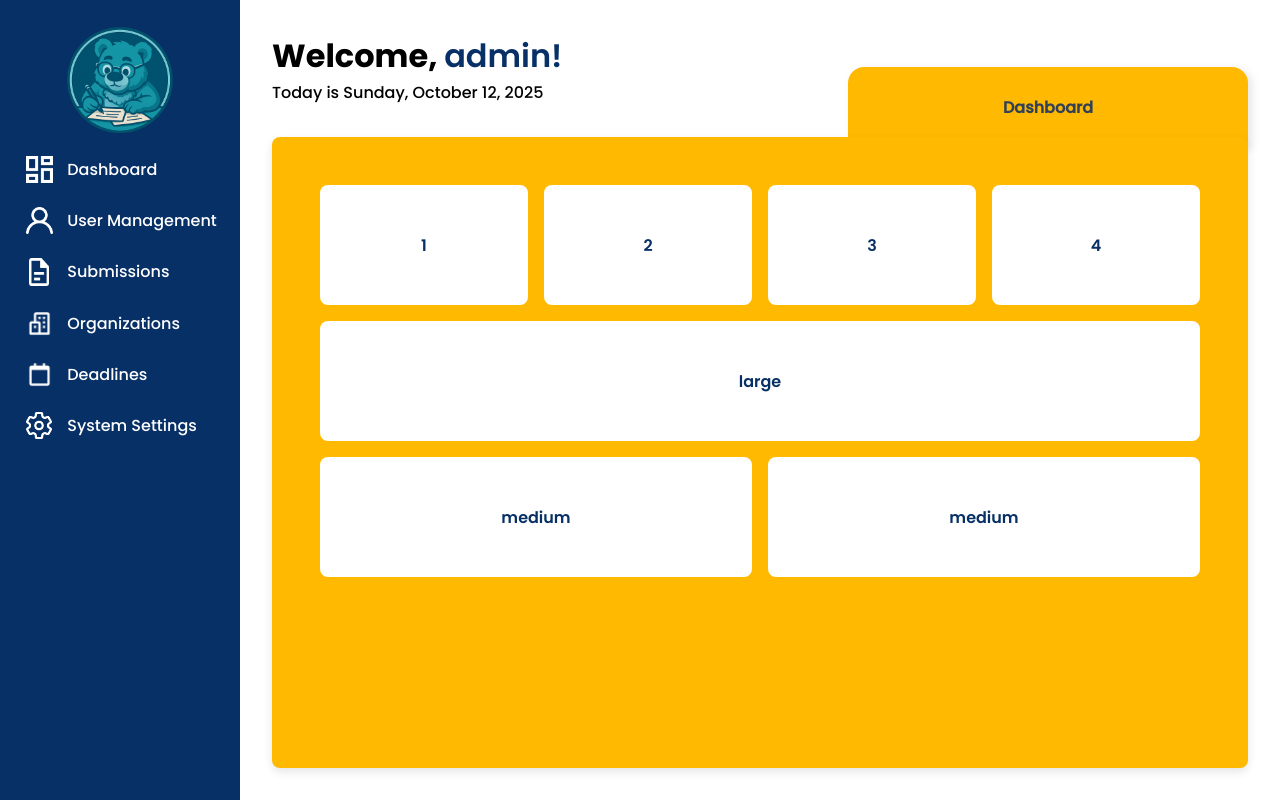
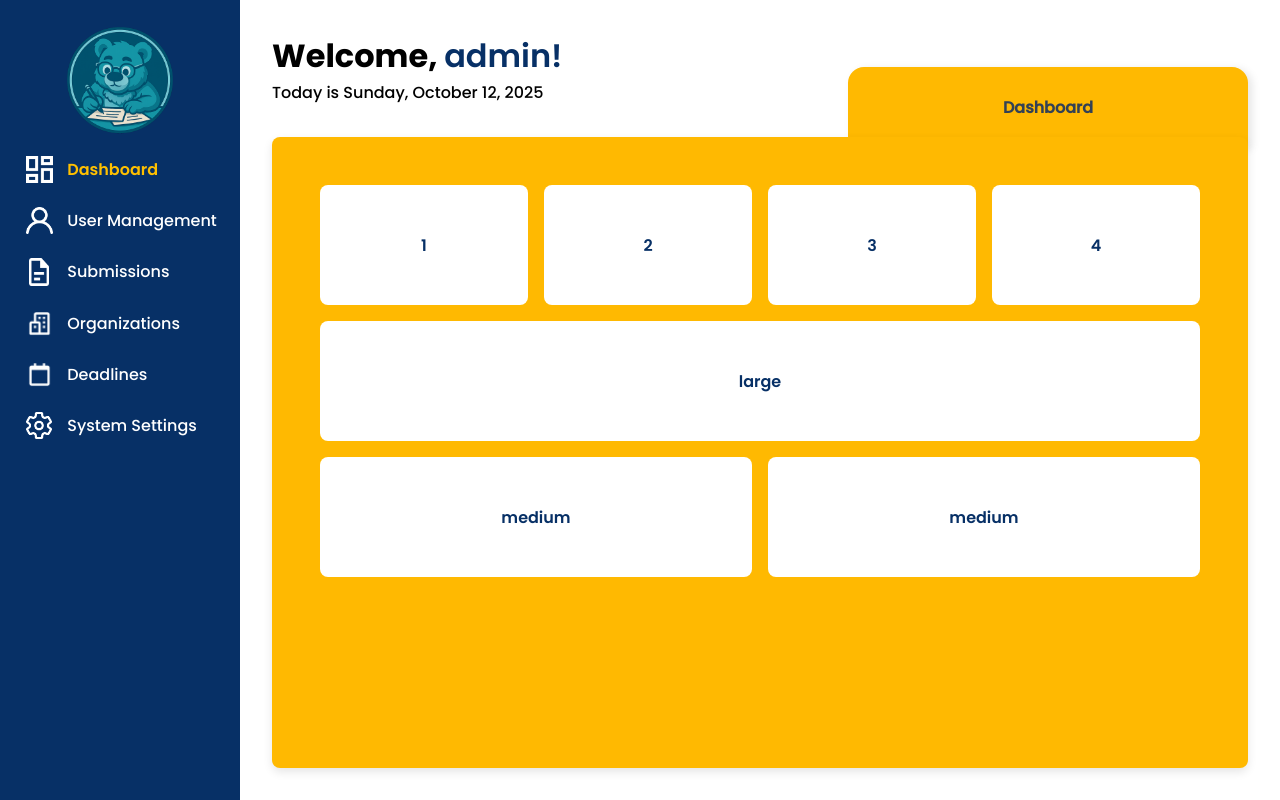
Before and after one commit to seiji0z/navisdesk, a PHP site: page /admin/dashboard.html in a window 1280 px wide. Run offline with PHP 8.4, Linux system fonts and the light colour scheme.

Commit message:
Added active property for admin dashboard

```diff
--- a/admin/dashboard.html
+++ b/admin/dashboard.html
@@ -15,7 +15,7 @@
     <div class="sidenav">
       <img src="../images/navi-logo.png" alt="" />
       <div>
-        <a href="#"
+        <a href="dashboard.html" class="active"
           ><span class="sidenav-icon"
             ><img
               src="../images/admin/dashboard-icon.png"
--- a/stylesheets/admin/dashboard.css
+++ b/stylesheets/admin/dashboard.css
@@ -95,9 +95,6 @@
   height: 120px;
 }
 
-.small {
-}
-
 .medium {
   grid-column: span 2;
 }
--- a/stylesheets/style.css
+++ b/stylesheets/style.css
@@ -71,7 +71,7 @@
   max-width: 8rem;
 }
 
-.sidenav a:active {
+.sidenav a.active {
   color: #ffc000;
   font-family: "PoppinsSemiBold", sans-serif;
 }
```
